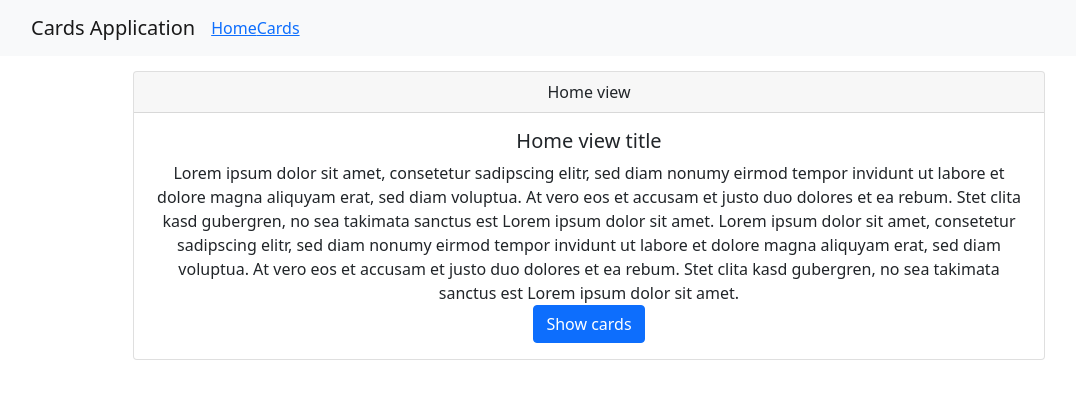
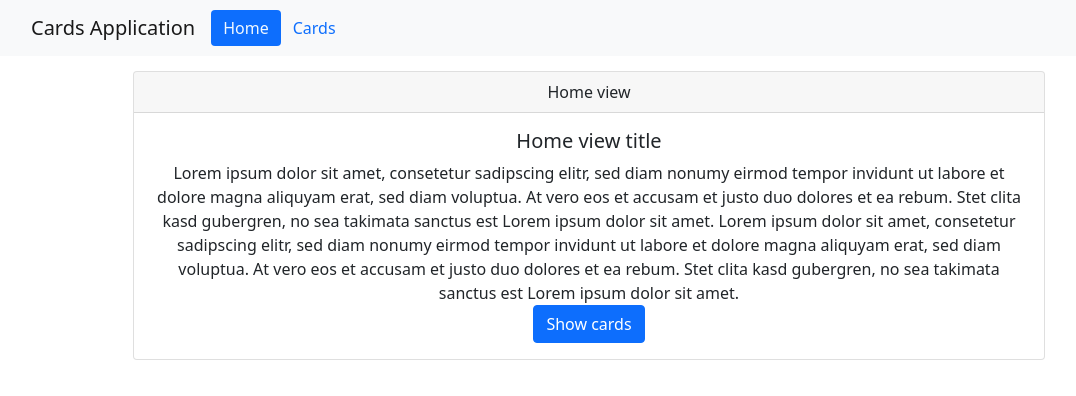
Before and after one commit to solarenergy990/cards-app-ts, a React (Create React App) app: page /home in a window 1280 px wide. Shown: the top 396 px of the page, without its empty margins (51-1127 px from the left). Built offline with nearby package versions, Linux system fonts and the light colour scheme.

Commit message:
fixes nav links to display as buttons

```diff
--- /dev/null
+++ b/src/components/Navigation/Navigation.module.scss
@@ -0,0 +1,13 @@
+.nav-active {
+    color: aliceblue;
+    text-decoration: none;
+    padding: 6px 12px;
+    background-color: #0d6efd;
+    border-radius: 4px;
+}
+
+.nav {
+    color: #0d6efd;
+    text-decoration: none;
+    padding: 6px 12px;
+}
--- a/src/components/Navigation/Navigation.tsx
+++ b/src/components/Navigation/Navigation.tsx
@@ -3,7 +3,10 @@ import React from 'react';
 import Container from 'react-bootstrap/Container';
 import Nav from 'react-bootstrap/Nav';
 import Navbar from 'react-bootstrap/Navbar';
-import { Link } from 'react-router-dom';
+
+import { NavLink } from 'react-router-dom';
+
+import s from './Navigation.module.scss';
 
 const Navigation = () => {
   return (
@@ -12,15 +15,24 @@ const Navigation = () => {
         <Navbar.Brand href="home">Cards Application</Navbar.Brand>
         <Navbar.Toggle aria-controls="basic-navbar-nav" />
         <Navbar.Collapse id="basic-navbar-nav">
-          <Nav className="me-auto">
-            <Link to='home'>
+          <Nav className="me-auto" variant="pills" defaultActiveKey="home">
+            <NavLink
+              to="home"
+              className={({ isActive }) => {
+                return isActive ? s['nav-active'] : s.nav;
+              }}
+            >
               Home
-            </Link>
-            <Link to='cards'>
+            </NavLink>
+
+            <NavLink
+              to="cards"
+              className={({ isActive }) => {
+                return isActive ? s['nav-active'] : s.nav;
+              }}
+            >
               Cards
-            </Link>
-            {/* <Nav.Link href="home">Home</Nav.Link> */}
-            {/* <Nav.Link href="cards">Cards</Nav.Link> */}
+            </NavLink>
           </Nav>
         </Navbar.Collapse>
       </Container>
```
